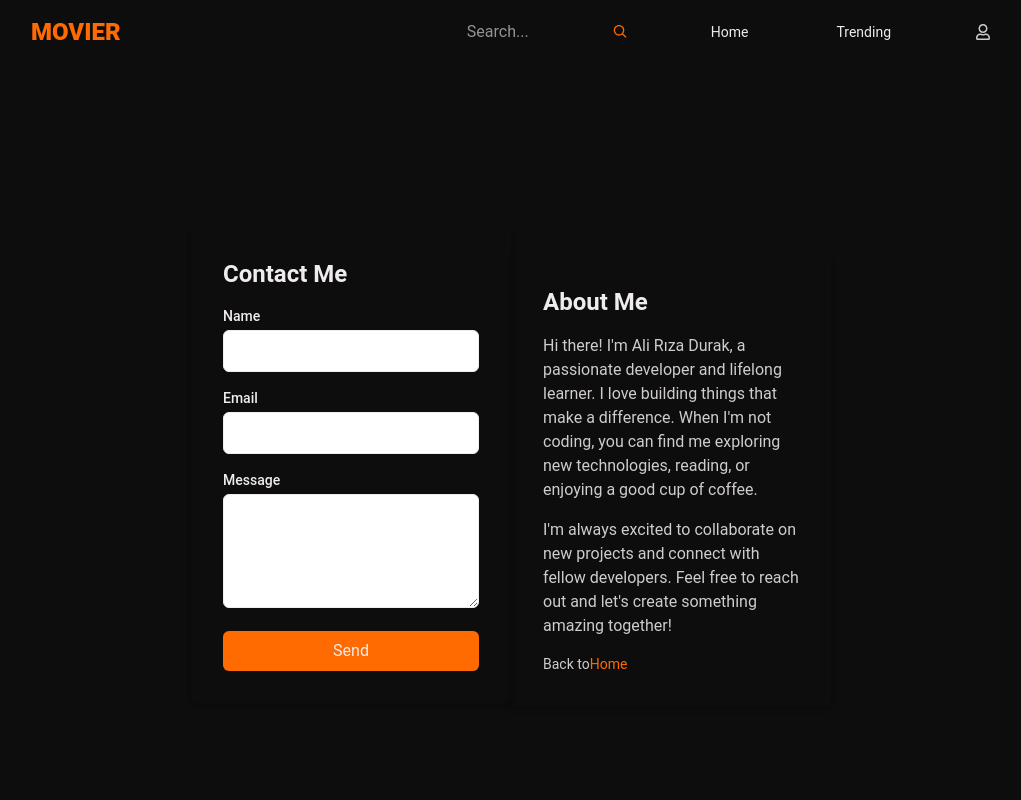
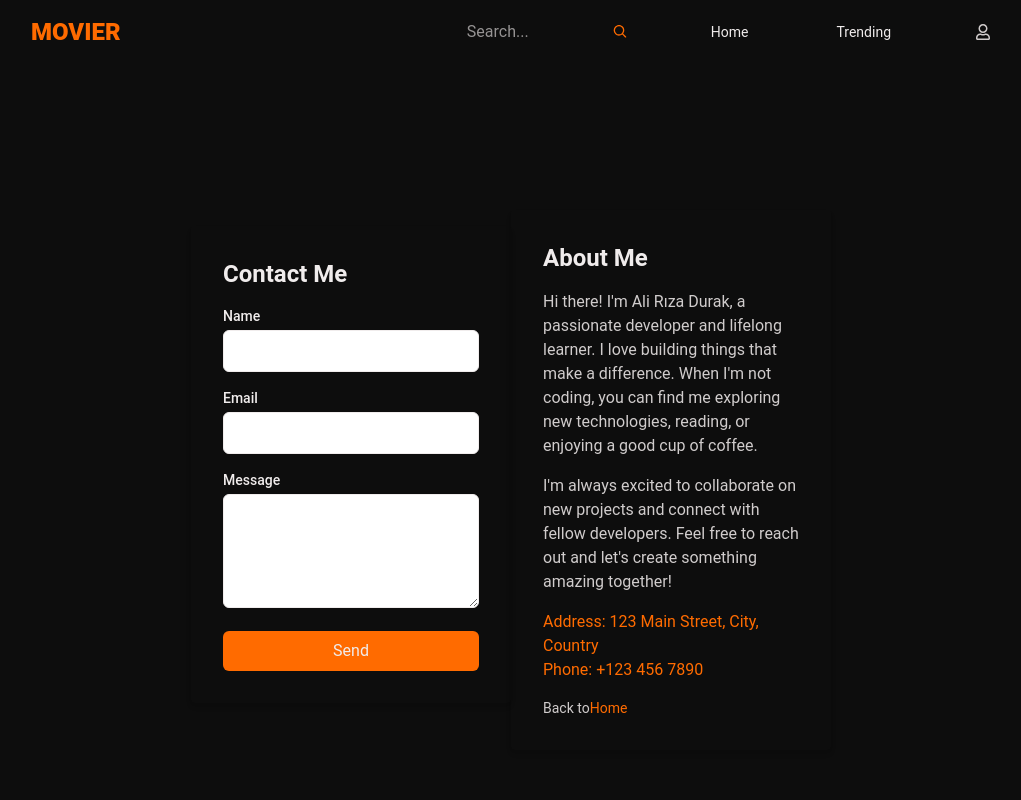
Before and after one commit to alirdurak/movier, a Next.js app: page /aboutUs in a window 1280 px wide. Shown: the top 800 px of the page, without its empty margins (129-1150 px from the left). Built offline with nearby package versions, Linux system fonts and the light colour scheme.

Commit message:
about us changes

```diff
--- a/app/aboutUs/page.js
+++ b/app/aboutUs/page.js
@@ -61,6 +61,10 @@ export default function ContactAndAbout() {
           fellow developers. Feel free to reach out and let's create something
           amazing together!
         </p>
+        <div className="mb-4 text-orange-light">
+          <p>Address: 123 Main Street, City, Country</p>
+          <p>Phone: +123 456 7890</p>
+        </div>
         <div className="mt-4">
           <p className="text-sm text-content-gray">
             Back to
```
